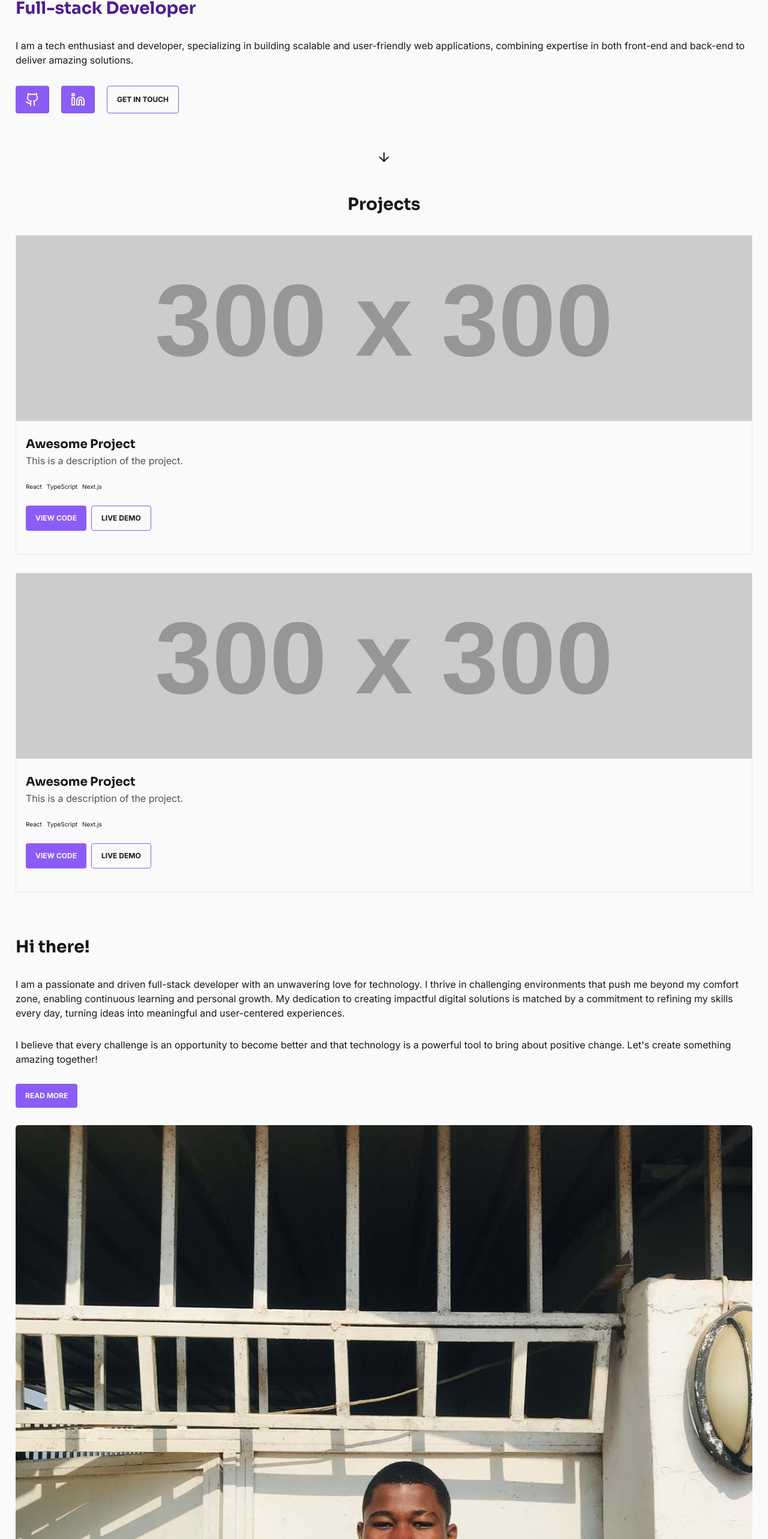
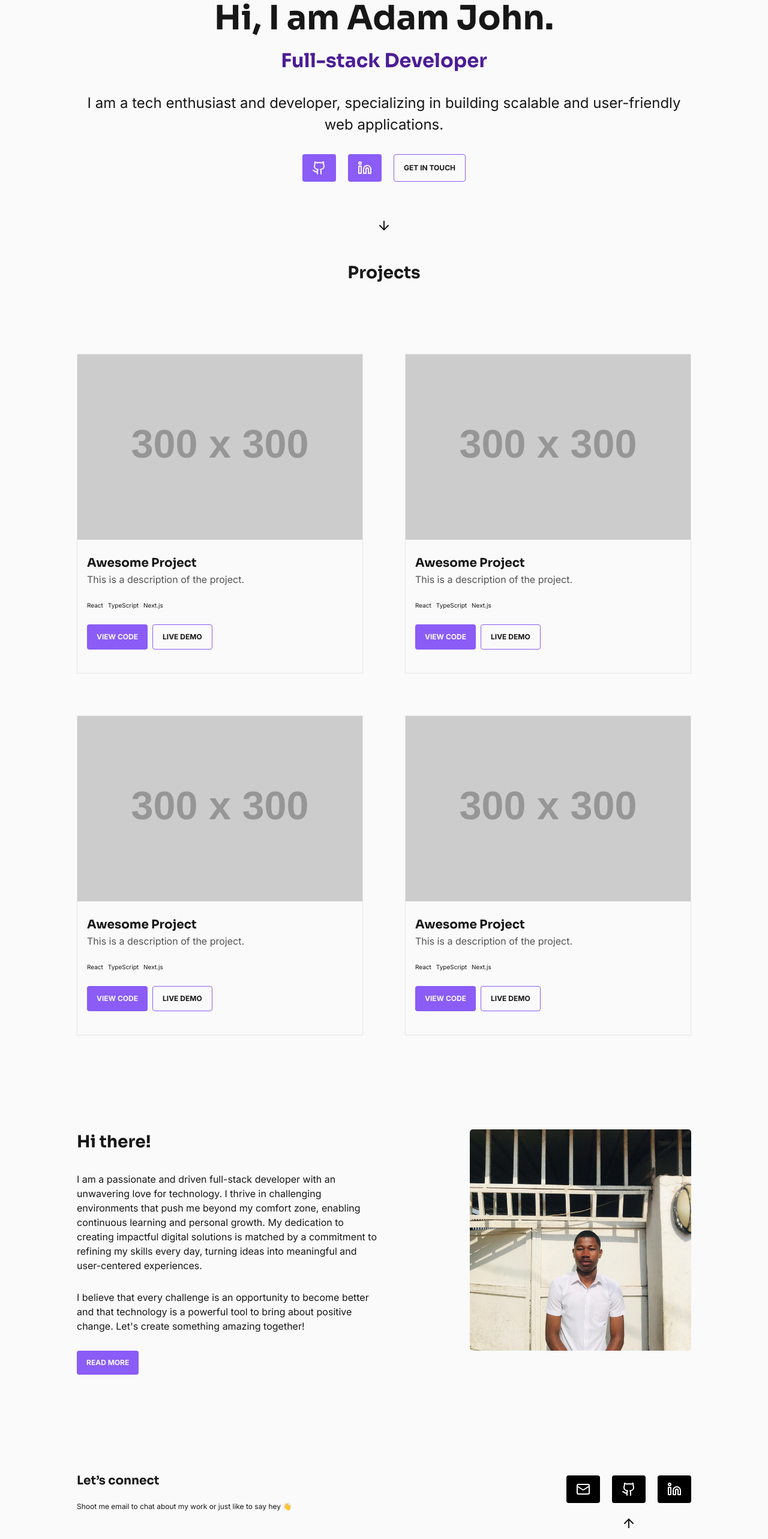
Before and after one commit to Adao-Angelo/personal-portfolio, a Next.js app: page / in a window 1280 px wide. Shown: the part 213-2779 px from the top of the page at 60% size. Built offline with nearby package versions, Linux system fonts and the light colour scheme.

Commit message:
add responsive layout

```diff
--- a/src/app/about/page.tsx
+++ b/src/app/about/page.tsx
@@ -1,45 +1,51 @@
 export default function About() {
   return (
     <div className="flex flex-col gap-[2.9rem] mt-[7rem] mb-[6rem]">
-      <h1 className="font-bold font-sora text-[3.2rem] text-center">
+      <h1 className="font-bold font-sora text-[3.2rem] text-center md:mb-[2rem]">
         About Me
       </h1>
-
+      <div className="flex flex-col md:flex-row-reverse gap-[2.9rem] md:justify-between md:mb-[17rem]">
+        <div className="flex flex-col gap-[2.9rem] md:w-[54.2rem]">
           <h2 className="font-bold font-sora text-[2rem]">Quote...</h2>
           <p className="text-[1.6rem]">
-        "I believe technology, when combined with passion and persistence, has
-        the power to create a better world."
+            "I believe technology, when combined with passion and persistence,
+            has the power to create a better world."
           </p>
 
           <p className="text-[1.6rem]">
             I am a passionate and driven full-stack developer with an unwavering
-        love for technology. I thrive in challenging environments that push me
-        beyond my comfort zone, enabling continuous learning and personal
-        growth. My dedication to creating impactful digital solutions is matched
-        by a commitment to refining my skills every day, turning ideas into
-        meaningful and user-centered experiences.
+            love for technology. I thrive in challenging environments that push
+            me beyond my comfort zone, enabling continuous learning and personal
+            growth. My dedication to creating impactful digital solutions is
+            matched by a commitment to refining my skills every day, turning
+            ideas into meaningful and user-centered experiences.
           </p>
 
           <p className="text-[1.6rem]">
-        I believe that every challenge is an opportunity to become better and
-        that technology is a powerful tool to bring about positive change.
-        Let&#39;s create something amazing together!
+            I believe that every challenge is an opportunity to become better
+            and that technology is a powerful tool to bring about positive
+            change. Let&#39;s create something amazing together!
           </p>
+        </div>
 
-      <div>
+        <div className="md:max-w-[36.9rem]">
           <img
-          className="rounded-[0.5rem]"
+            className="rounded-[0.5rem] md:h-[40rem] object-cover"
             src="/dev.jpeg"
             alt="Developer Portrait"
           />
         </div>
+      </div>
 
-      <h2 className="font-bold font-sora text-[2rem] text-center">Skills</h2>
-      <p className="text-[1.6rem]">
-        Throughout these years, I have worked immensely to build this arsenal of
-        technologies.
+      <div className="lg:px-[10.3rem]">
+        <h2 className="font-bold font-sora text-[2rem] text-center mb-[2rem]">
+          Skills
+        </h2>
+        <p className="text-[1.6rem] mb-[2rem]">
+          Throughout these years, I have worked immensely to build this arsenal
+          of technologies.
         </p>
-      <div className="grid gap-[1.5rem] text-[1.6rem]">
+        <div className="grid gap-[2rem] md:gap-[4.2rem] text-[1.6rem]">
           {/* Languages and Frameworks */}
           <div>
             <h3 className="font-bold">Languages and Frameworks</h3>
@@ -191,24 +197,30 @@ export default function About() {
           </div>
         </div>
 
-      <h2 className="font-bold font-sora text-[2rem] text-center">Interests</h2>
+        <div className="flex flex-col md:gap-[4.2rem] gap-[2.2rem] mt-[4rem]">
+          <h2 className="font-bold font-sora text-[2rem] text-center">
+            Interests
+          </h2>
           <p className="text-[1.6rem]">
-        I am passionate about leveraging technology to solve real-world problems
-        and constantly seek ways to improve my skills. My main interests include
-        building intuitive user interfaces with modern frameworks like React and
-        Next.js, as well as exploring the potential of AI in enhancing human
-        experiences.
+            I am passionate about leveraging technology to solve real-world
+            problems and constantly seek ways to improve my skills. My main
+            interests include building intuitive user interfaces with modern
+            frameworks like React and Next.js, as well as exploring the
+            potential of AI in enhancing human experiences.
           </p>
           <p className="text-[1.6rem]">
-        I believe that technology is a powerful tool to empower people and bring
-        about positive change. I enjoy helping others by simplifying complex
-        technical concepts and creating solutions that make their lives easier.
+            I believe that technology is a powerful tool to empower people and
+            bring about positive change. I enjoy helping others by simplifying
+            complex technical concepts and creating solutions that make their
+            lives easier.
           </p>
           <p className="text-[1.6rem]">
-        Beyond development, I enjoy participating in hackathons, contributing to
-        open-source projects, and staying updated with the latest advancements
-        in software engineering.
+            Beyond development, I enjoy participating in hackathons,
+            contributing to open-source projects, and staying updated with the
+            latest advancements in software engineering.
           </p>
+        </div>
+      </div>
     </div>
   );
 }
--- a/src/app/layout.tsx
+++ b/src/app/layout.tsx
@@ -19,7 +19,7 @@ export default function RootLayout({
       <body
         className={`${inter.variable} ${sora.variable}
         antialiased p-[2.6rem] dark:text-neutral-50 text-neutral-900
-        bg-neutral-50 min-h-[full]: dark:bg-neutral-900 `}
+        bg-neutral-50 min-h-[full]: dark:bg-neutral-900  md:py-[7.4rem] md:px-[3.8rem] lg:px-[12.8rem]  `}
       >
         <Header />
         {children}
--- a/src/app/page.tsx
+++ b/src/app/page.tsx
@@ -7,21 +7,20 @@ export default function Home() {
   return (
     <div>
       <main>
-        <div className="mt-[7.9rem]">
+        <div className="mt-[7.9rem] md:text-center">
           <div>
-            <h1 className="font-sora font-bold text-[3.2rem]">
+            <h1 className="font-sora font-bold text-[3.2rem] md:text-[5.6rem]">
               Hi, I am Adam John.
             </h1>
-            <h1 className="font-sora font-bold text-[2.8rem]  mt-[0.5rem] mb-[2.9rem] text-purple-900 dark:text-purple-300 ">
+            <h1 className="font-sora font-bold text-[2.8rem] md:text-[3.2rem]  mt-[0.5rem] mb-[2.9rem] text-purple-900 dark:text-purple-300 ">
               Full-stack Developer
             </h1>
-            <p className="text-[1.6rem] mb-[3.1rem]">
+            <p className="text-[1.6rem] md:text-[2.4rem] mb-[3.1rem]">
               I am a tech enthusiast and developer, specializing in building
-              scalable and user-friendly web applications, combining expertise
-              in both front-end and back-end to deliver amazing solutions.
+              scalable and user-friendly web applications.
             </p>
             <div>
-              <div className="flex gap-[2rem] my-[1.1rem]">
+              <div className="flex gap-[2rem] my-[1.1rem] md:justify-center">
                 <Link target="_blank" href="https://github.com/Adao-Angelo">
                   <Button>
                     <Github></Github>
@@ -48,11 +47,51 @@ export default function Home() {
         </div>
         {/* __Projects */}
         <div className="">
-          <h2 className="font-bold font-sora mt-[3.5rem] mb-[3rem] text-[2.8rem] text-center">
+          <h2 className="font-bold font-sora mt-[3.5rem] mb-[3rem] md:mb-[11.4rem] text-[2.8rem] text-center">
             Projects
           </h2>
           {/* __Project Cards */}
-          <div className="flex flex-col gap-[3rem] ">
+          <div className="grid md:grid-cols-2 gap-[3rem] lg:gap-[7rem] ">
+            <Project.Root>
+              <Project.Image
+                src="https://via.placeholder.com/300"
+                alt="Project Image"
+              />
+              <Project.Content
+                title="Awesome Project"
+                description="This is a description of the project."
+              />
+              <Project.Technologies>
+                <span>React</span>
+                <span>TypeScript</span>
+                <span>Next.js</span>
+              </Project.Technologies>
+
+              <Project.Actions>
+                <Button>VIEW CODE</Button>
+                <Button state="outline">LIVE DEMO</Button>
+              </Project.Actions>
+            </Project.Root>
+            <Project.Root>
+              <Project.Image
+                src="https://via.placeholder.com/300"
+                alt="Project Image"
+              />
+              <Project.Content
+                title="Awesome Project"
+                description="This is a description of the project."
+              />
+              <Project.Technologies>
+                <span>React</span>
+                <span>TypeScript</span>
+                <span>Next.js</span>
+              </Project.Technologies>
+
+              <Project.Actions>
+                <Button>VIEW CODE</Button>
+                <Button state="outline">LIVE DEMO</Button>
+              </Project.Actions>
+            </Project.Root>
             <Project.Root>
               <Project.Image
                 src="https://via.placeholder.com/300"
@@ -96,15 +135,17 @@ export default function Home() {
           </div>
         </div>
         {/* __About */}
-        <div className="flex flex-col gap-[2.9rem] mt-[7rem] mb-[6rem]">
-          <h2 className="font-bold font-sora text-[2.8rem]">Hi there!</h2>
+        <div className="flex flex-col md:flex-row gap-[6.9rem] md:justify-between mt-[7rem] md:mt-[15.7rem] mb-[6rem]">
+          <div className="flex flex-col gap-[2.9rem] md:w-[50.9rem]">
+            <h2 className="font-bold font-sora text-[2.8rem] ">Hi there!</h2>
             <p className="text-[1.6rem]">
-            I am a passionate and driven full-stack developer with an unwavering
-            love for technology. I thrive in challenging environments that push
-            me beyond my comfort zone, enabling continuous learning and personal
-            growth. My dedication to creating impactful digital solutions is
-            matched by a commitment to refining my skills every day, turning
-            ideas into meaningful and user-centered experiences.
+              I am a passionate and driven full-stack developer with an
+              unwavering love for technology. I thrive in challenging
+              environments that push me beyond my comfort zone, enabling
+              continuous learning and personal growth. My dedication to creating
+              impactful digital solutions is matched by a commitment to refining
+              my skills every day, turning ideas into meaningful and
+              user-centered experiences.
             </p>
             <p className="text-[1.6rem]">
               I believe that every challenge is an opportunity to become better
@@ -116,8 +157,13 @@ export default function Home() {
                 <Button>READ MORE</Button>
               </Link>
             </div>
+          </div>
           <div className="">
-            <img className="rounded-[0.5rem]" src="/dev.jpeg" alt="dev" />
+            <img
+              className="rounded-[0.5rem] md:max-w-[36.9rem]"
+              src="/dev.jpeg"
+              alt="dev"
+            />
           </div>
         </div>
       </main>
--- a/src/components/Footer/Footer.tsx
+++ b/src/components/Footer/Footer.tsx
@@ -3,13 +3,17 @@ import Button from "../ui/Button";
 
 export default function Footer() {
   return (
-    <footer className="text-center prose">
-      <h2 className="font-bold font-sora text-[2rem] mb-[1.1rem] leading-loose">
+    <footer className="text-center prose md:mt-[15.7rem]">
+      <div className="md:flex md:justify-between md:mb-[5.9rem]">
+        <div>
+          <h2 className="font-bold md:text-left font-sora text-[2rem] mb-[1.1rem] leading-loose">
             Let’s connect
           </h2>
-      <p className="text-[1.2rem] leading-loose px-[4rem]">
+          <p className="text-[1.2rem] md:text-left leading-loose px-[4rem] md:px-[0]">
             Shoot me email to chat about my work or just like to say hey 👋
           </p>
+        </div>
+        <div>
           <div className="flex gap-[2rem] my-[1.1rem] justify-center">
             <Button state="active">
               <Mail></Mail>
@@ -26,6 +30,8 @@ export default function Footer() {
               <ArrowUp></ArrowUp>
             </Button>
           </div>
+        </div>
+      </div>
       <p className="text-[1.2rem] text-neutral-500">
         © Designed and coded by Nigar Safarova 💜
       </p>
```
Lines whose indentation alone changed are shown as unchanged.
